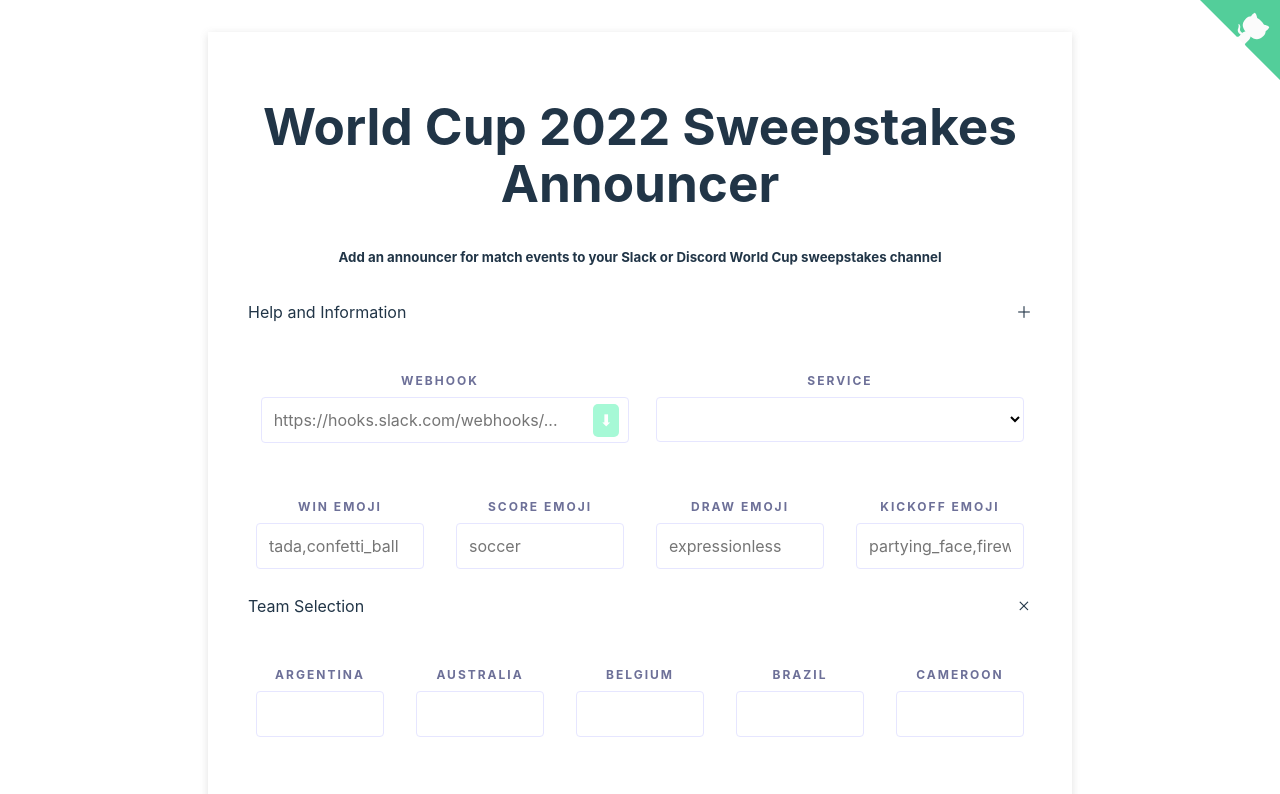
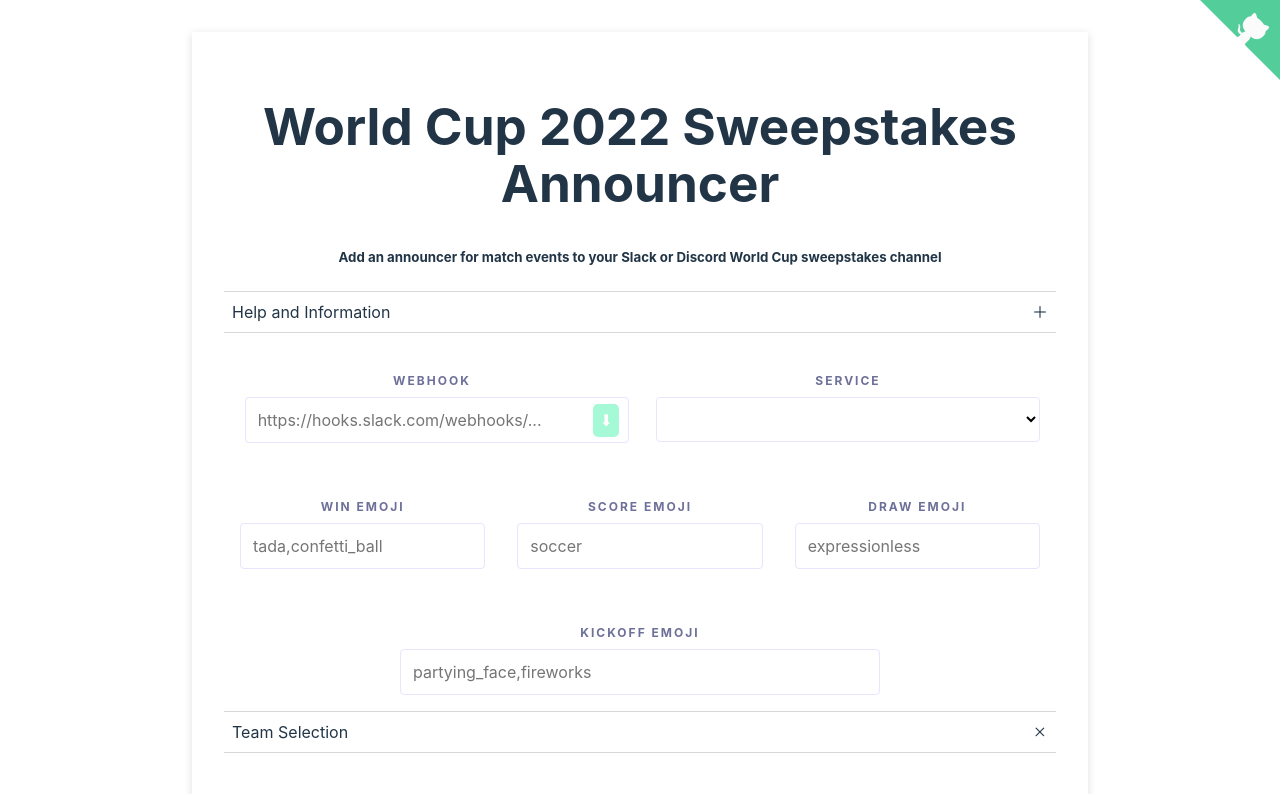
Before and after one commit to Plastonick/Sweepstakes-Frontend, a Svelte app: page / in a window 1280 px wide. Shown: the top 794 px of the page. Built offline with nearby package versions, Linux system fonts and the light colour scheme.

Commit message:
adjust sizes

```diff
--- a/src/app.css
+++ b/src/app.css
@@ -105,7 +105,8 @@ select,
 textarea {
     font-family: inherit;
     font-size: inherit;
-    max-width: 400px;
+    max-width: 30em;
+    min-width: 15em;
     width: 100%;
     padding: 12px;
     box-sizing: border-box;
@@ -220,7 +221,7 @@ a.button {
 
 div.content {
     width: 65vw;
-    max-width: 800px;
+    max-width: 68em;
     padding: 2em;
     box-shadow: rgba(10, 10, 10, 0.2) 0 2px 8px 0;
     background-color: #333333;
@@ -244,8 +245,8 @@ hr {
     display: flex;
     flex-direction: row;
     /*border-top: 1px solid rgba(0, 0, 0, 0.1);*/
-    border-bottom: 1px solid rgba(255, 255, 255, 0.3);
-    border-top: 1px solid rgba(255, 255, 255, 0.3);
+    border-bottom: 1px solid rgba(127, 127, 127, 0.3);
+    border-top: 1px solid rgba(127, 127, 127, 0.3);
     cursor: pointer;
 }
 
```
